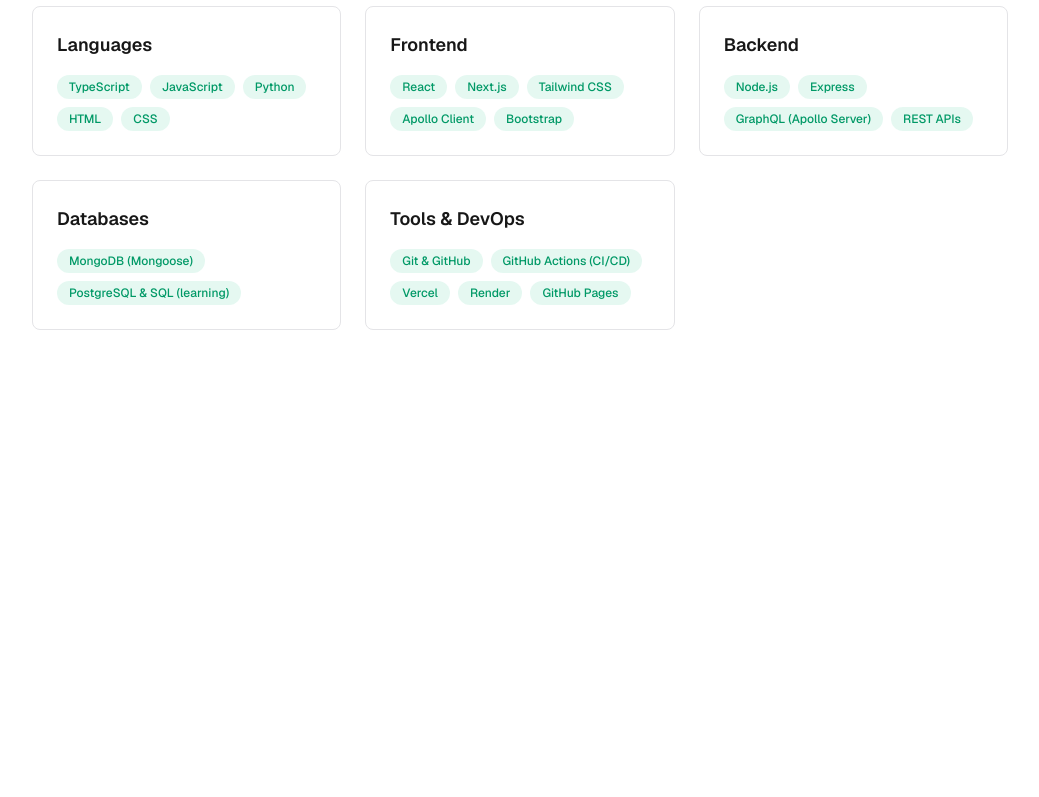
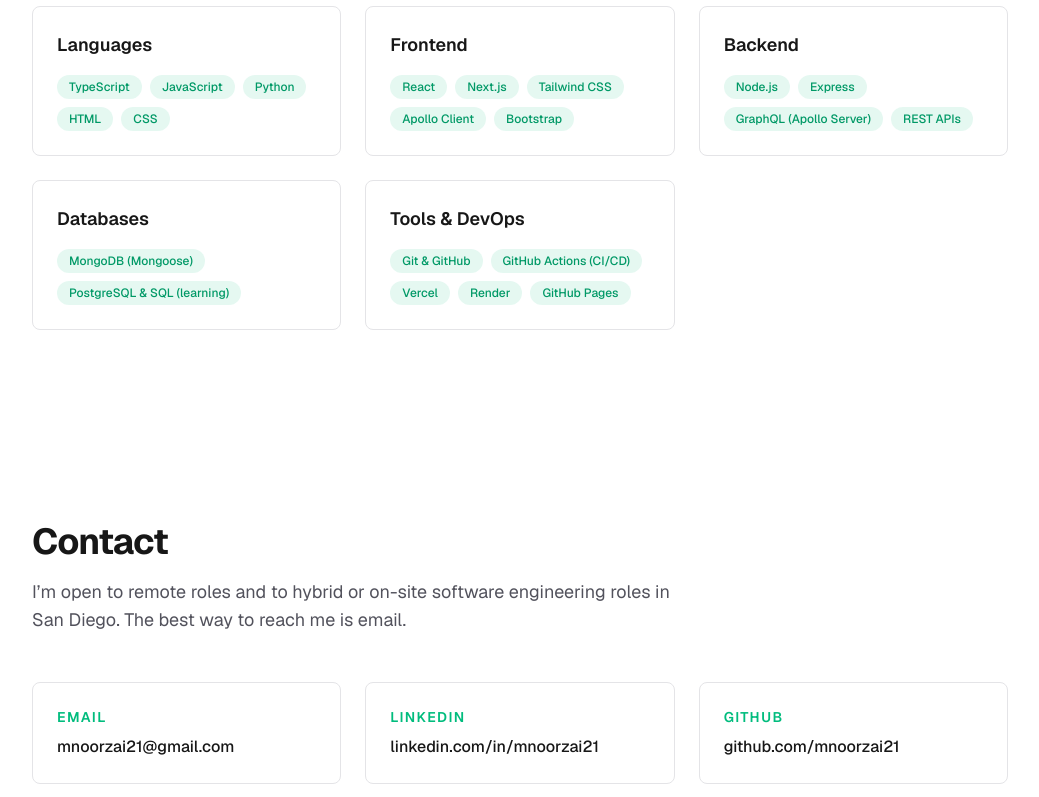
Before and after one commit to mnoorzai21/nabi-portfolio, a Next.js app: page / in a window 1280 px wide. Shown: the part 3106-3903 px from the top of the page, without its empty margins (120-1159 px from the left). Before the commit the page ends 3532 px from the top, so only its background shows below. Built offline with nearby package versions, Linux system fonts and the light colour scheme.

Commit message:
Feat: add contact section (#12)
* feat: add shared social links data

* feat: add contact section

* fix: align About availability with Contact section

```diff
--- a/src/app/page.tsx
+++ b/src/app/page.tsx
@@ -2,6 +2,7 @@
 import About from "@/components/About";
 import Projects from "@/components/Projects";
 import Skills from "@/components/Skills";
+import Contact from "@/components/Contact";
 
 export default function Home() {
   return (
@@ -14,6 +15,7 @@
       <About />
       <Projects />
       <Skills />
+      <Contact />
     </main>
   );
 }
--- a/src/components/About.tsx
+++ b/src/components/About.tsx
@@ -7,7 +7,7 @@
     { label: "Location", value: "San Diego, CA" },
     { label: "Education", value: "B.S. Computer Science, SDSU (Dec 2024)" },
     { label: "Focus", value: "Full-stack development & FinTech" },
-    { label: "Open to", value: "Remote software engineering roles" },
+    { label: "Open to", value: "Remote, or hybrid/on-site in San Diego" },
 ];
 
 export default function About() {
--- /dev/null
+++ b/src/components/Contact.tsx
@@ -0,0 +1,41 @@
+import { socialLinks } from "@/data/socials";
+
+export default function Contact() {
+  return (
+    <section
+      id="contact"
+      aria-labelledby="contact-heading"
+      className="mx-auto w-full max-w-5xl px-6 py-24"
+    >
+      <h2 id="contact-heading" className="text-3xl font-bold tracking-tight sm:text-4xl">
+        Contact
+      </h2>
+
+      <p className="mt-4 max-w-2xl text-lg text-zinc-600 dark:text-zinc-400">
+        I’m open to remote roles and to hybrid or on-site software engineering roles in San
+        Diego. The best way to reach me is email.
+      </p>
+
+      <div className="mt-12 grid gap-6 sm:grid-cols-3">
+        {socialLinks.map((contact) => (
+          <div
+            key={contact.label}
+            className="rounded-lg border border-zinc-200 p-6 dark:border-zinc-800"
+          >
+            <h3 className="text-sm font-semibold uppercase tracking-widest text-emerald-500">
+              {contact.label}
+            </h3>
+            <a
+              href={contact.href}
+              target={contact.href.startsWith("http") ? "_blank" : undefined}
+              rel={contact.href.startsWith("http") ? "noopener noreferrer" : undefined}
+              className="mt-2 block break-words font-medium hover:text-emerald-500 focus-visible:outline-2 focus-visible:outline-offset-4 focus-visible:outline-emerald-600"
+            >
+              {contact.display}
+            </a>
+          </div>
+        ))}
+      </div>
+    </section>
+  );
+}
--- /dev/null
+++ b/src/data/socials.ts
@@ -0,0 +1,23 @@
+export type SocialLink = {
+    label: string;
+    href: string;
+    display: string;
+}
+
+export const socialLinks: SocialLink[] = [
+    {
+    label: "Email",
+    href: "mailto:mnoorzai21@gmail.com",
+    display: "mnoorzai21@gmail.com",
+  },
+  {
+    label: "LinkedIn",
+    href: "https://www.linkedin.com/in/mnoorzai21",
+    display: "linkedin.com/in/mnoorzai21",
+  },
+  {
+    label: "GitHub",
+    href: "https://github.com/mnoorzai21",
+    display: "github.com/mnoorzai21",
+  },
+]
```
